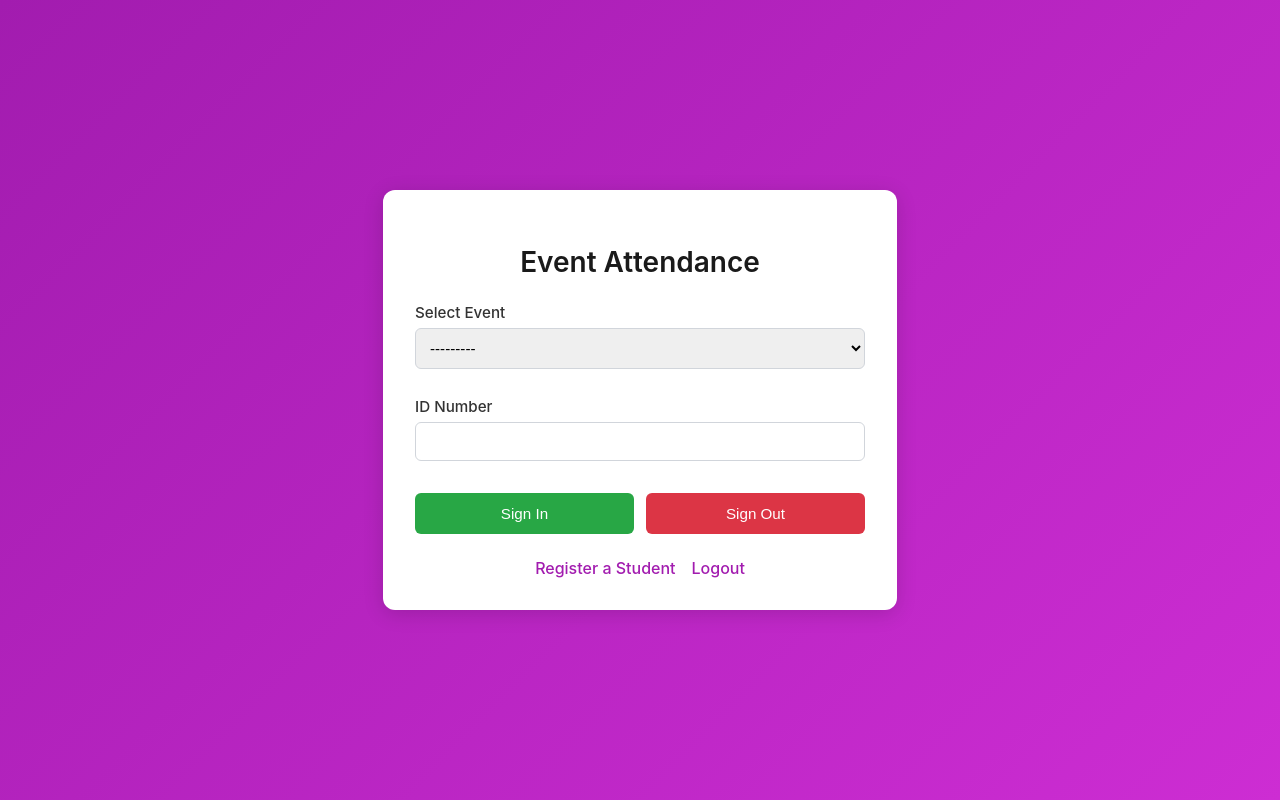
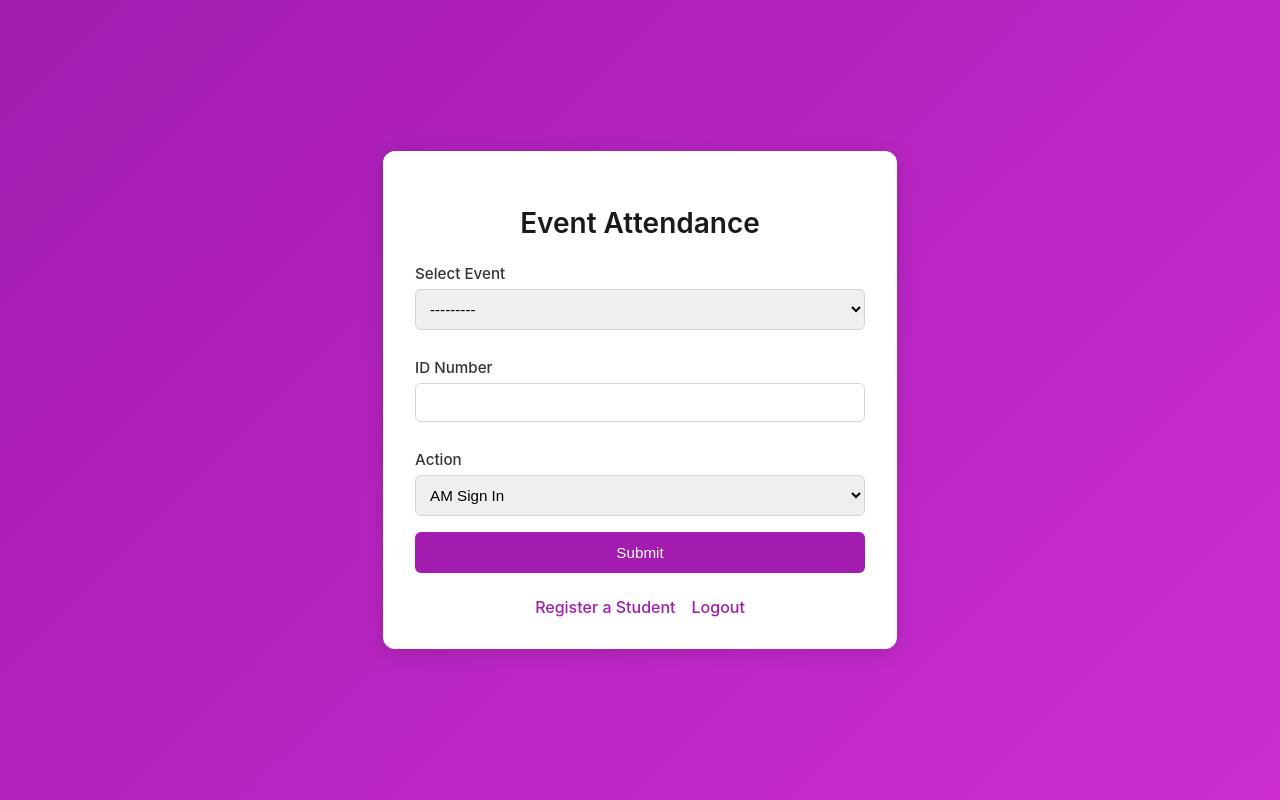
Before and after one commit to roldfox12/new_event_attendance_system, a Django app: page /attendance/ in a window 1280 px wide. Run offline with Django 5.2, Linux system fonts and the light colour scheme; a user stored in the database is signed in; data comes from the database, SQL or seed files in the repository; both versions use the stored data as it was after the commit.

Commit message:
Now included AM and PM for sign in and out

```diff
--- a/attendance/admin.py
+++ b/attendance/admin.py
@@ -47,7 +47,7 @@ class EventAdmin(admin.ModelAdmin):
 
 @admin.register(Attendance)
 class AttendanceAdmin(admin.ModelAdmin):
-    list_display = ['student', 'event', 'sign_in_time', 'sign_out_time', 'created_at']
+    list_display = ['student', 'event', 'am_sign_in_time', 'am_sign_out_time','pm_sign_in_time','pm_sign_out_time', 'created_at']
     list_filter = ['event', 'sign_in_time', 'sign_out_time', 'created_at']
     search_fields = ['student__name', 'event__name']
     list_per_page = 25
--- a/attendance/forms.py
+++ b/attendance/forms.py
@@ -17,6 +17,15 @@ class StudentRegistrationForm(forms.ModelForm):
 class AttendanceForm(forms.Form):
     event = forms.ModelChoiceField(queryset=Event.objects.all(), label="Select Event")
     id_number = forms.CharField(max_length=50, label="Student ID Number")
+    action = forms.ChoiceField(
+        choices=[
+            ('am_sign_in', 'AM Sign In'),
+            ('am_sign_out', 'AM Sign Out'),
+            ('pm_sign_in', 'PM Sign In'),
+            ('pm_sign_out', 'PM Sign Out'),
+        ],
+        label="Action"
+    )
 
     def __init__(self, *args, **kwargs):
         event_queryset = kwargs.pop('event_queryset', None)
--- a/attendance/models.py
+++ b/attendance/models.py
@@ -36,6 +36,10 @@ class Attendance(models.Model):
     student = models.ForeignKey(Student, on_delete=models.CASCADE, related_name='attendances')
     sign_in_time = models.DateTimeField(null=True, blank=True)
     sign_out_time = models.DateTimeField(null=True, blank=True)
+    am_sign_in_time = models.DateTimeField(null=True, blank=True)
+    am_sign_out_time = models.DateTimeField(null=True, blank=True)
+    pm_sign_in_time = models.DateTimeField(null=True, blank=True)
+    pm_sign_out_time = models.DateTimeField(null=True, blank=True)
     created_at = models.DateTimeField(auto_now_add=True)
 
     def __str__(self):
--- a/attendance/templates/attendance/attendance_form.html
+++ b/attendance/templates/attendance/attendance_form.html
@@ -107,14 +101,6 @@
             box-shadow: 0 0 0 3px rgba(162, 28, 175, 0.1);
         }
 
-        /* Refined button group with better spacing */
-        .button-group {
-            display: flex;
-            gap: 12px; /* Replaces justify-content: space-between for consistent spacing */
-            margin-top: 16px;
-        }
-
-        /* Enhanced button styling with scale effect */
         button {
             padding: 12px;
             border: none;
@@ -123,54 +109,16 @@
             font-size: 0.95rem;
             font-weight: 500;
             cursor: pointer;
+            background-color: #a21caf;
+            color: #ffffff;
             transition: background-color 0.3s ease, transform 0.2s ease;
         }
 
         button:hover {
+            background-color: #8e1a9b;
             transform: scale(1.02);
         }
 
-        .sign-in {
-            background-color: #28a745;
-            color: #ffffff;
-        }
-
-        .sign-in:hover {
-            background-color: #218838;
-        }
-
-        .sign-out {
-            background-color: #dc3545;
-            color: #ffffff;
-        }
-
-        .sign-out:hover {
-            background-color: #c82333;
-        }
-
-        /* Improved receipt styling */
-        .receipt {
-            margin-top: 24px;
-            padding: 16px;
-            background-color: #f8fafc;
-            border: 1px solid #e2e8f0;
-            border-radius: 8px;
-            text-align: left;
-            font-size: 0.9rem;
-        }
-
-        .receipt h3 {
-            font-size: 1.25rem;
-            margin-bottom: 12px;
-            color: #1a1a1a;
-        }
-
-        .receipt p {
-            margin: 8px 0;
-            color: #4b5563;
-        }
-
-        /* Enhanced link styling */
         a {
             color: #a21caf;
             text-decoration: none;
@@ -249,26 +171,14 @@
             <label for="id_event">Select Event</label>
             {{ form.event }}
 
-            <label for="id_number">ID Number</label>
+            <label for="id_id_number">ID Number</label>
             {{ form.id_number }}
 
-            <div class="button-group">
-                <button type="submit" name="action" value="sign_in" class="sign-in">Sign In</button>
-                <button type="submit" name="action" value="sign_out" class="sign-out">Sign Out</button>
-            </div>
+            <label for="id_action">Action</label>
+            {{ form.action }}
+
+            <button type="submit">Submit</button>
         </form>
-
-        {% if receipt_data %}
-            <div class="receipt">
-                <h3>{{ receipt_data.action }} Receipt</h3>
-                <p><strong>Student:</strong> {{ receipt_data.student_name }} ({{ receipt_data.id_number }})</p>
-                <p><strong>College:</strong> {{ receipt_data.college }}</p>
-                <p><strong>Event:</strong> {{ receipt_data.event_name }}</p>
-                <p><strong>Sign-In Time:</strong> {{ receipt_data.sign_in_time }}</p>
-                <p><strong>{{ receipt_data.action }} Time:</strong> {{ receipt_data.time }}</p>
-                <a href="{% url 'print_receipt' %}" class="print-button">Print Receipt</a>
-            </div>
-        {% endif %}
 
         <div class="links">
             <a href="{% url 'student_registration' %}">Register a Student</a>
--- a/attendance/urls.py
+++ b/attendance/urls.py
@@ -6,5 +6,4 @@ urlpatterns = [
     path('logout/', views.sbo_logout, name='sbo_logout'),
     path('attendance/', views.attendance_form, name='attendance_form'),
     path('register/', views.student_registration, name='student_registration'),
-    path('print_receipt/', views.print_receipt, name='print_receipt'),
 ]
--- a/attendance/views.py
+++ b/attendance/views.py
@@ -3,7 +3,7 @@ from django.contrib.auth import authenticate, login, logout
 from django.contrib import messages
 from django.contrib.auth.decorators import login_required
 from .forms import AttendanceForm, StudentRegistrationForm
-from .models import Event, Attendance, Student
+from .models import Event, Attendance, Student, SBOOfficer
 from django.utils import timezone
 
 def sbo_login(request):
@@ -29,14 +29,13 @@ def attendance_form(request):
     officer = request.user
     events = Event.objects.filter(college=officer.college)
     form = AttendanceForm(event_queryset=events)
-    receipt_data = request.session.get('receipt_data')
 
     if request.method == 'POST':
         form = AttendanceForm(request.POST, event_queryset=events)
         if form.is_valid():
             id_number = form.cleaned_data['id_number']
             event = form.cleaned_data['event']
-            action = request.POST.get('action')
+            action = form.cleaned_data['action']
 
             try:
                 student = Student.objects.get(id_number=id_number, college=officer.college)
@@ -46,78 +45,72 @@ def attendance_form(request):
 
             try:
                 existing_attendance = Attendance.objects.get(student=student, event=event)
-                if action == 'sign_in' and existing_attendance.sign_in_time and existing_attendance.sign_out_time:
-                    messages.error(request, f"{student.name} has already signed in and out for this event.")
-                    return redirect('attendance_form')
             except Attendance.DoesNotExist:
                 existing_attendance = None
 
-            if action == 'sign_in':
+            if action == 'am_sign_in':
                 if existing_attendance:
-                    if existing_attendance.sign_in_time and not existing_attendance.sign_out_time:
-                        messages.warning(request, f"{student.name} is already signed in.")
-                        receipt_data = {
-                            'action': 'Sign In',
-                            'time': existing_attendance.sign_in_time.strftime('%Y-%m-%d %H:%M:%S'),
-                            'sign_in_time': existing_attendance.sign_in_time.strftime('%Y-%m-%d %H:%M:%S'),  # Add sign_in_time
-                            'student_name': student.name,
-                            'id_number': student.id_number,
-                            'college': student.college.name,
-                            'event_name': event.name,
-                        }
+                    if existing_attendance.am_sign_in_time and existing_attendance.am_sign_out_time:
+                        messages.error(request, f"{student.name} has already signed in and out for AM session.")
+                        return redirect('attendance_form')
+                    elif existing_attendance.am_sign_in_time:
+                        messages.warning(request, f"{student.name} is already signed in for AM.")
+                        return redirect('attendance_form')
                     else:
-                        pass
+                        existing_attendance.am_sign_in_time = timezone.now()
+                        existing_attendance.save()
                 else:
-                    attendance = Attendance.objects.create(
+                    existing_attendance = Attendance.objects.create(
                         student=student,
                         event=event,
-                        sign_in_time=timezone.now()
+                        am_sign_in_time=timezone.now()
                     )
-                    messages.success(request, f"{student.name} signed in successfully!")
-                    receipt_data = {
-                        'action': 'Sign In',
-                        'time': attendance.sign_in_time.strftime('%Y-%m-%d %H:%M:%S'),
-                        'sign_in_time': attendance.sign_in_time.strftime('%Y-%m-%d %H:%M:%S'),  # Add sign_in_time
-                        'student_name': student.name,
-                        'id_number': student.id_number,
-                        'college': student.college.name,
-                        'event_name': event.name,
-                    }
-            elif action == 'sign_out':
+                messages.success(request, f"{student.name} signed in for AM successfully!")
+
+            elif action == 'am_sign_out':
                 if not existing_attendance:
-                    messages.error(request, "No sign-in record found for this student and event.")
-                elif existing_attendance.sign_out_time:
-                    messages.warning(request, f"{student.name} has already signed out.")
-                    receipt_data = {
-                        'action': 'Sign Out',
-                        'time': existing_attendance.sign_out_time.strftime('%Y-%m-%d %H:%M:%S'),
-                        'sign_in_time': existing_attendance.sign_in_time.strftime('%Y-%m-%d %H:%M:%S') if existing_attendance.sign_in_time else 'N/A',  # Add sign_in_time
-                        'student_name': student.name,
-                        'id_number': student.id_number,
-                        'college': student.college.name,
-                        'event_name': event.name,
-                    }
+                    messages.error(request, "No AM sign-in record found for this student and event.")
+                    return redirect('attendance_form')
+                elif existing_attendance.am_sign_out_time:
+                    messages.warning(request, f"{student.name} has already signed out for AM.")
+                    return redirect('attendance_form')
                 else:
-                    existing_attendance.sign_out_time = timezone.now()
+                    existing_attendance.am_sign_out_time = timezone.now()
                     existing_attendance.save()
-                    messages.success(request, f"{student.name} signed out successfully!")
-                    receipt_data = {
-                        'action': 'Sign Out',
-                        'time': existing_attendance.sign_out_time.strftime('%Y-%m-%d %H:%M:%S'),
-                        'sign_in_time': existing_attendance.sign_in_time.strftime('%Y-%m-%d %H:%M:%S') if existing_attendance.sign_in_time else 'N/A',  # Add sign_in_time
-                        'student_name': student.name,
-                        'id_number': student.id_number,
-                        'college': student.college.name,
-                        'event_name': event.name,
-                    }
+                    messages.success(request, f"{student.name} signed out for AM successfully!")
 
-            if receipt_data:
-                request.session['receipt_data'] = receipt_data
+            elif action == 'pm_sign_in':
+                if existing_attendance:
+                    if existing_attendance.pm_sign_in_time and existing_attendance.pm_sign_out_time:
+                        messages.error(request, f"{student.name} has already signed in and out for PM session.")
+                        return redirect('attendance_form')
+                    elif existing_attendance.pm_sign_in_time:
+                        messages.warning(request, f"{student.name} is already signed in for PM.")
+                        return redirect('attendance_form')
+                    else:
+                        existing_attendance.pm_sign_in_time = timezone.now()
+                        existing_attendance.save()
+                else:
+                    existing_attendance = Attendance.objects.create(
+                        student=student,
+                        event=event,
+                        pm_sign_in_time=timezone.now()
+                    )
+                messages.success(request, f"{student.name} signed in for PM successfully!")
 
-    return render(request, 'attendance/attendance_form.html', {
-        'form': form,
-        'receipt_data': receipt_data,
-    })
+            elif action == 'pm_sign_out':
+                if not existing_attendance:
+                    messages.error(request, "No PM sign-in record found for this student and event.")
+                    return redirect('attendance_form')
+                elif existing_attendance.pm_sign_out_time:
+                    messages.warning(request, f"{student.name} has already signed out for PM.")
+                    return redirect('attendance_form')
+                else:
+                    existing_attendance.pm_sign_out_time = timezone.now()
+                    existing_attendance.save()
+                    messages.success(request, f"{student.name} signed out for PM successfully!")
+
+    return render(request, 'attendance/attendance_form.html', {'form': form})
 
 def student_registration(request):
     if request.method == 'POST':
@@ -131,11 +124,3 @@ def student_registration(request):
     else:
         form = StudentRegistrationForm()
     return render(request, 'attendance/student_registration.html', {'form': form})
-
-@login_required(login_url='sbo_login')
-def print_receipt(request):
-    receipt_data = request.session.get('receipt_data')
-    if not receipt_data:
-        messages.error(request, "No receipt data available. Please sign in or out first.")
-        return redirect('attendance_form')
-    return render(request, 'attendance/receipt.html', {'receipt_data': receipt_data})
```
Also changed, not shown: other parts of attendance/templates/attendance/attendance_form.html (+3 -35 lines), attendance/migrations/0002_attendance_am_sign_in_time_and_more.py (added), db.sqlite3.
